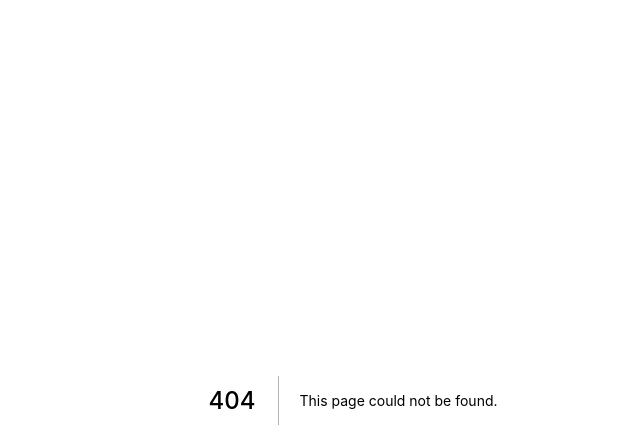
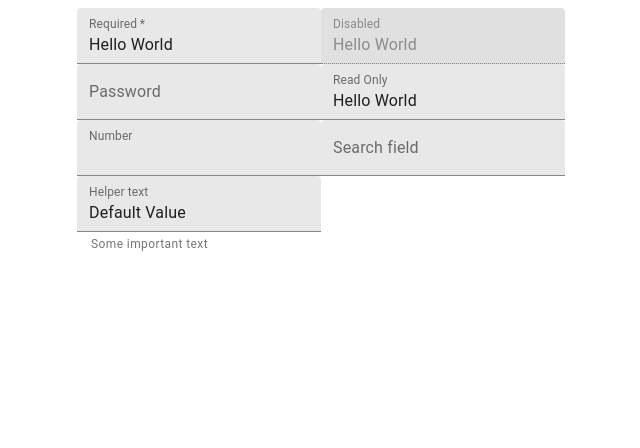
Before and after one commit to yuyuponponzu/shopify, a Next.js app: page /inquiry in a window 1280 px wide. Before the commit this address had no page. Shown: the top 448 px of the page, without its empty margins (287-927 px from the left). Built offline with nearby package versions, Linux system fonts and the light colour scheme.

Commit message:
inquiryフォームを作る

```diff
--- /dev/null
+++ b/pages/inquiry.js
@@ -0,0 +1,70 @@
+import React from 'react';
+import { connect } from 'react-redux';
+import TextField from '@material-ui/core/TextField';
+import { makeStyles } from '@material-ui/core/styles';
+import Container from '@material-ui/core/Container';
+
+class _Inquiry extends React.Component {
+    constructor(props) {
+        super(props);
+    }
+
+    render() {
+        return (
+            <div>
+            <Container maxWidth="sm">
+            <TextField
+              required
+              id="filled-required"
+              label="Required"
+              defaultValue="Hello World"
+              variant="filled"
+            />
+            <TextField
+              disabled
+              id="filled-disabled"
+              label="Disabled"
+              defaultValue="Hello World"
+              variant="filled"
+            />
+            <TextField
+              id="filled-password-input"
+              label="Password"
+              type="password"
+              autoComplete="current-password"
+              variant="filled"
+            />
+            <TextField
+              id="filled-read-only-input"
+              label="Read Only"
+              defaultValue="Hello World"
+              InputProps={{
+                readOnly: true,
+              }}
+              variant="filled"
+            />
+            <TextField
+              id="filled-number"
+              label="Number"
+              type="number"
+              InputLabelProps={{
+                shrink: true,
+              }}
+              variant="filled"
+            />
+            <TextField id="filled-search" label="Search field" type="search" variant="filled" />
+            <TextField
+              id="filled-helperText"
+              label="Helper text"
+              defaultValue="Default Value"
+              helperText="Some important text"
+              variant="filled"
+            />
+            </Container>
+          </div>
+        );
+    }
+}
+
+const Inquiry = connect((state) => state)(_Inquiry);
+export default Inquiry;
```
